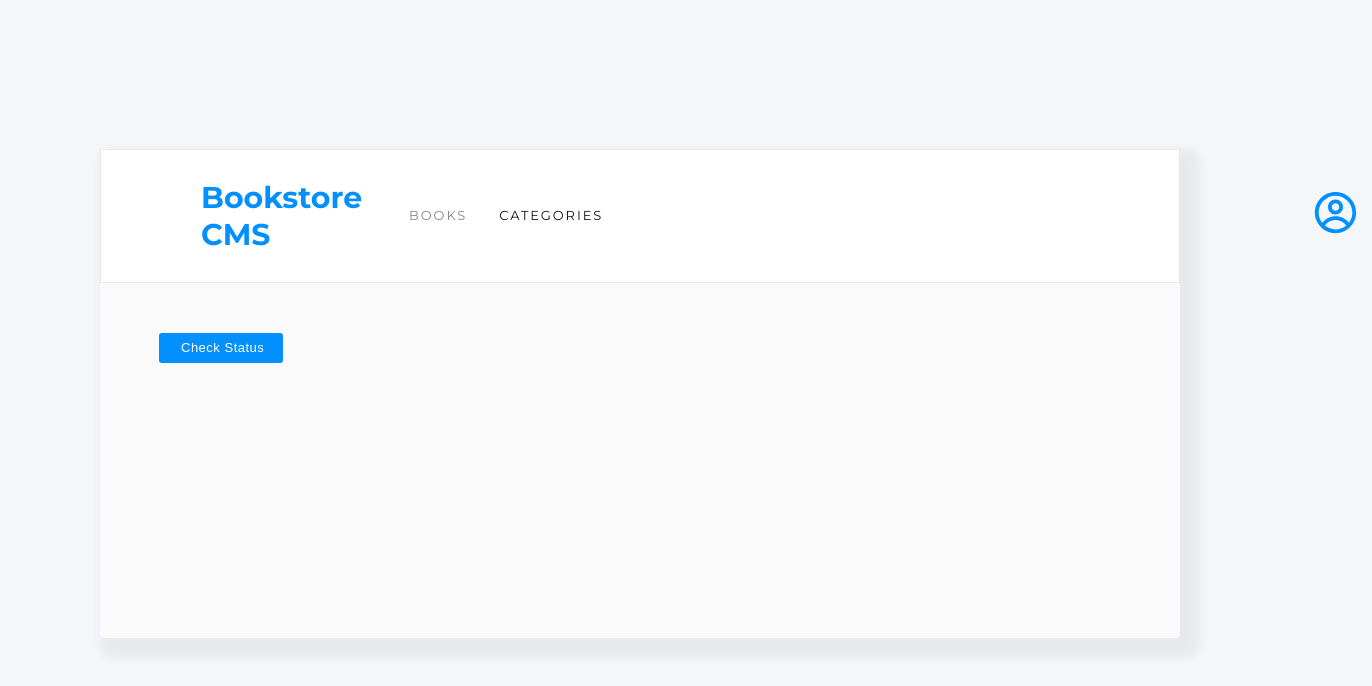
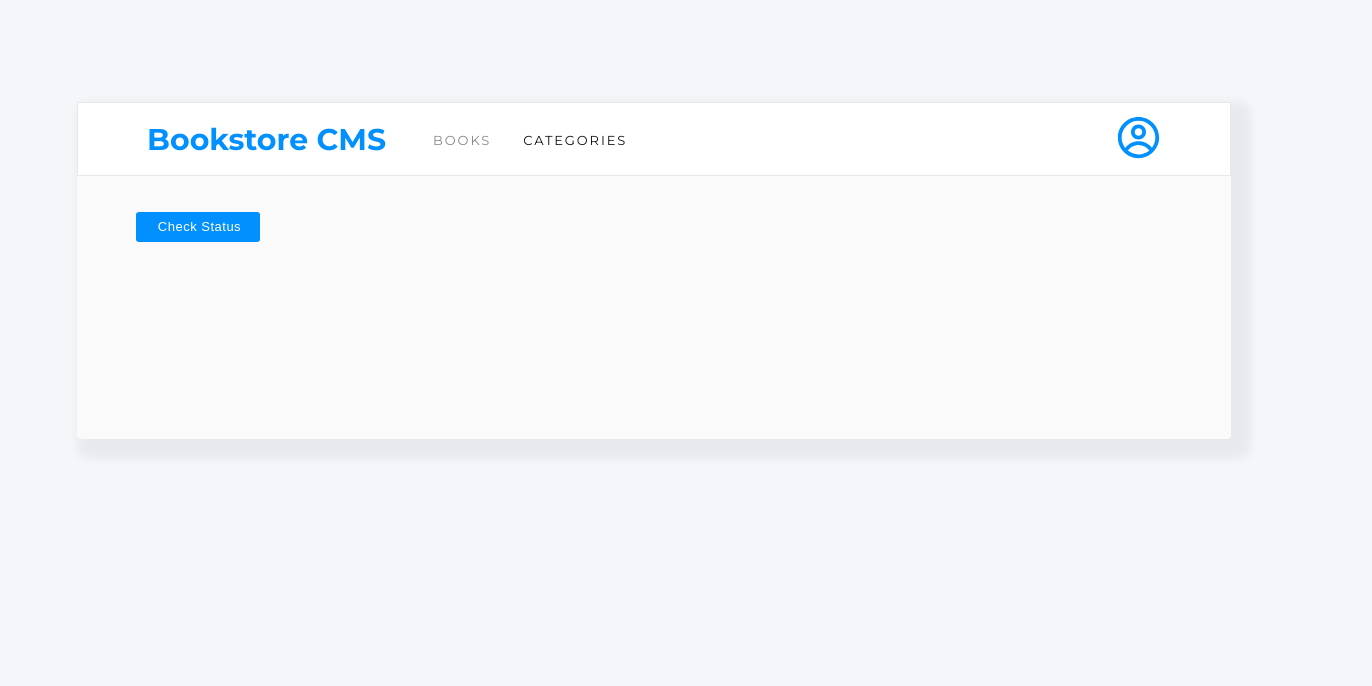
Before and after one commit to shubhambhoyar077/bookstore, a React (Create React App) app: page /categories in a window 1280 px wide. Shown: the top 686 px of the page, 1372 px wide, since content can reach past the window. Built offline with nearby package versions, Linux system fonts and the light colour scheme.

Commit message:
Fix body and navbar margin and padding

```diff
--- a/src/App.css
+++ b/src/App.css
@@ -22,20 +22,20 @@ ul {
 
 body {
   background-color: var(--pale-grey);
-  padding: 9.313rem 3.75rem 7.688rem 6.25rem;
+  padding: 8% 2% 7% 6%;
 }
 
 .App-container {
-  margin: 0 2.5rem 4.063rem 0;
-  padding: 0 0 16.625rem;
+  margin: 0 2% 4% 0;
+  padding: 0 0 16%;
   border-radius: 4px;
   box-shadow: 10px 10px 10px 10px rgba(0, 0, 0, 0.05);
   background-color: var(--z);
 }
 
 .navbar {
-  margin: 0 0 2.375rem;
-  padding: 1.438rem 6.188rem 1.688rem 6.25rem;
+  margin: 0 0 2%;
+  padding: 1% 6% 1% 6%;
   background-color: var(--white-two);
   border: solid 1px var(--white);
   display: flex;
@@ -44,7 +44,7 @@ body {
 }
 
 .navbar h1 {
-  margin: 0.375rem 2.938rem 0.125rem 0;
+  padding-right: 2.938rem;
   font-family: Montserrat, Arial, Helvetica, sans-serif;
   font-size: 1.875rem;
   font-weight: bold;
@@ -81,8 +81,6 @@ body {
 .profile {
   width: 2.813rem;
   height: 2.813rem;
-  margin: 0 0 0 41.5rem;
-  padding: 0.875rem;
   color: var(--azure);
 }
 
```
